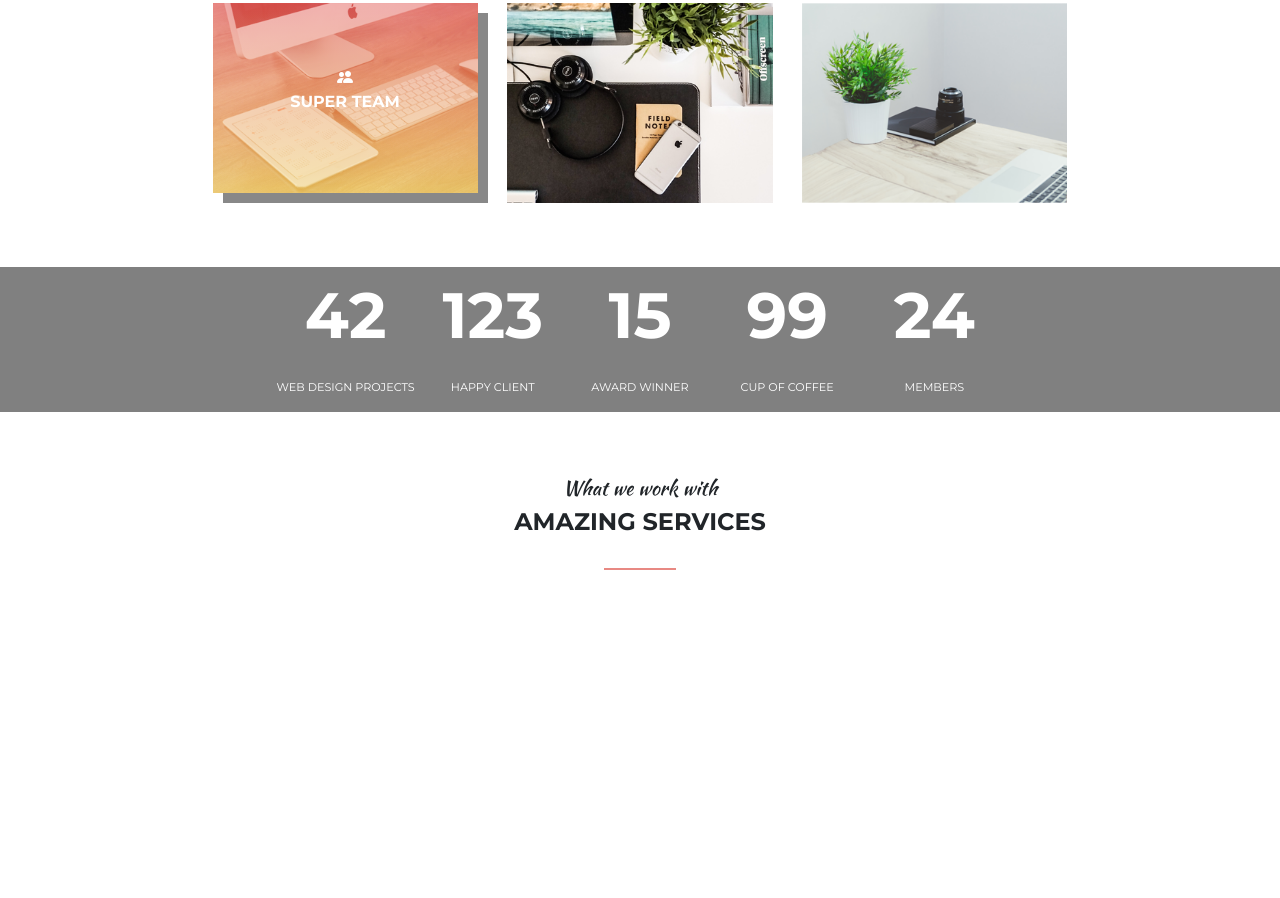
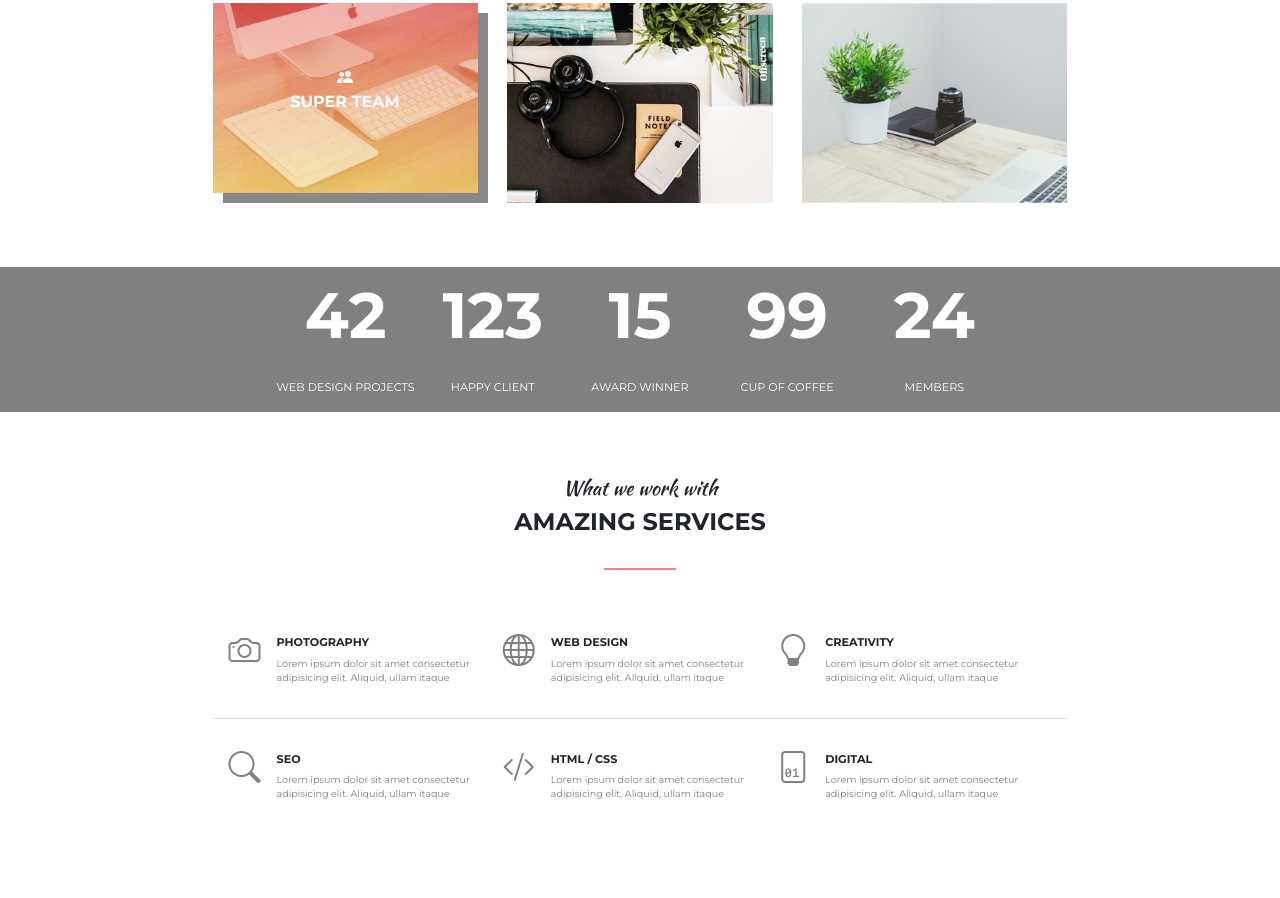
Before and after one commit to MadJack1906/intern-task-1, a plain HTML site: page index.html in a window 1280 px wide. Shown: the part 1092-1990 px from the top of the page. Before the commit the page ends 1758 px from the top, so only its background shows below. Drawn offline with nearby package versions, Linux system fonts and the light colour scheme.

Commit message:
Finished Creating the Services

```diff
--- a/css/index.css
+++ b/css/index.css
@@ -21,7 +21,8 @@ body>* {
     background-color: var(--light-coral);
     background-position: center;
     background-blend-mode: soft-light, lighten;
-    height: 100vh;
+    min-height: 100vh;
+    padding-bottom: 2em;
     display: flex;
     align-items: center;
     flex-direction: column;
@@ -56,11 +57,6 @@ body>* {
     margin-bottom: 2em;
 }
 
-/* #learn-more {
-    border: 4px solid white;
-    border-radius: 0;
-    font-weight: bold;
-} */
 
 .active {
     border-bottom: 1px solid var(--yellow-buff);
@@ -258,6 +254,36 @@ body>* {
     font-size: 4rem;
 }
 
+.services-svg {
+    font-size: 2em;
+    margin: 0 0.5em auto 0;
+    display: inherit;
+    color: gray;
+}
+
+.service-container {
+    padding: 1em 0 !important;
+    width: 100%;
+    /* border: 1px solid red; */
+}
+
+.service-offered {
+    font-size: 0.7em;
+    margin-bottom: 0.5em;;
+    /* border: 1px solid rebeccapurple; */
+}
+
+.service-details {
+    width: 100%;
+    font-size: 0.6em;
+    color: grey;
+    font-weight: 500;
+}
+
+#services-container {
+
+}
+
 @media only screen and (max-width: 900px) {
     #banner {
         background-size: cover;
@@ -283,12 +309,12 @@ body>* {
         font-weight: bold;
     }
 
-    /* .story-images-container {
+    .story-images-container {
         flex-direction: column;
     }
 
     .story-image-container {
         flex-basis: 100%;
-    } */
+    }
 
 }
--- a/index.html
+++ b/index.html
@@ -178,11 +178,68 @@
 
                     <div class="border-red col-1 center"></div>
 
+                    <div class="d-md-flex p-3 justify-content-between border-bottom" id="services-container">
+                        <div class="d-flex flex-row service-container" >
+                            <i class="bi bi-camera services-svg"></i>
+                            <div class="d-flex flex-column">
+                                <p class="text-start fw-bold service-offered">PHOTOGRAPHY</p>
+                                <small class="text-start text-grey service-details">Lorem ipsum dolor sit amet consectetur adipisicing elit. Aliquid, ullam itaque</small>
+                            </div>
+                        </div>
+
+                        <div class="d-flex flex-row service-container" >
+                            <i class="bi bi-globe services-svg"></i>
+                            <div class="d-flex flex-column">
+                                <p class="text-start fw-bold service-offered">WEB DESIGN</p>
+                                <small class="text-start text-grey service-details">Lorem ipsum dolor sit amet consectetur adipisicing elit. Aliquid, ullam itaque</small>
+                            </div>
+                        </div>
+
+                        <div class="d-flex flex-row service-container" >
+                            <i class="bi bi-lightbulb services-svg"></i>
+                            <div class="d-flex flex-column">
+                                <p class="text-start fw-bold service-offered">CREATIVITY</p>
+                                <small class="text-start text-grey service-details">Lorem ipsum dolor sit amet consectetur adipisicing elit. Aliquid, ullam itaque</small>
+                            </div>
+                        </div>
+
+                    </div>
+
+                    <div class="d-md-flex p-3 justify-content-between border-bottm" id="services-container">
+                        <div class="d-flex flex-row service-container" >
+                            <i class="bi bi-search services-svg"></i>
+                            <div class="d-flex flex-column">
+                                <p class="text-start fw-bold service-offered">SEO</p>
+                                <small class="text-start text-grey service-details">Lorem ipsum dolor sit amet consectetur adipisicing elit. Aliquid, ullam itaque</small>
+                            </div>
+                        </div>
+
+                        <div class="d-flex flex-row service-container" >
+                            <i class="bi bi-code-slash services-svg"></i>
+                            <div class="d-flex flex-column">
+                                <p class="text-start fw-bold service-offered">HTML / CSS</p>
+                                <small class="text-start text-grey service-details">Lorem ipsum dolor sit amet consectetur adipisicing elit. Aliquid, ullam itaque</small>
+                            </div>
+                        </div>
+
+                        <div class="d-flex flex-row service-container" >
+                            <i class="bi bi-file-binary services-svg"></i>
+                            <div class="d-flex flex-column">
+                                <p class="text-start fw-bold service-offered">DIGITAL</p>
+                                <small class="text-start text-grey service-details">Lorem ipsum dolor sit amet consectetur adipisicing elit. Aliquid, ullam itaque</small>
+                            </div>
+                        </div>
+
+                    </div>
+
+
                 </div>
             </div>
         </div>
     </section>
 
+
+
 </body>
 
 </html>
```
